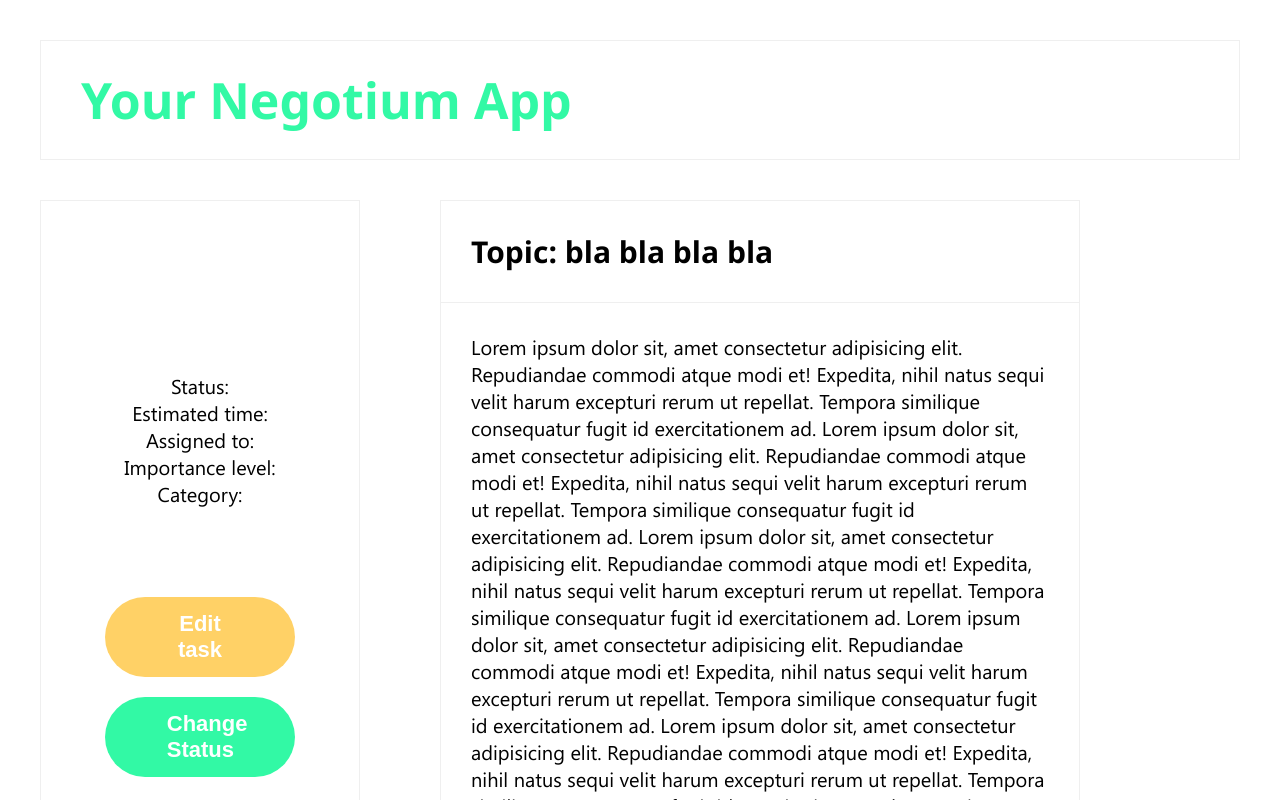
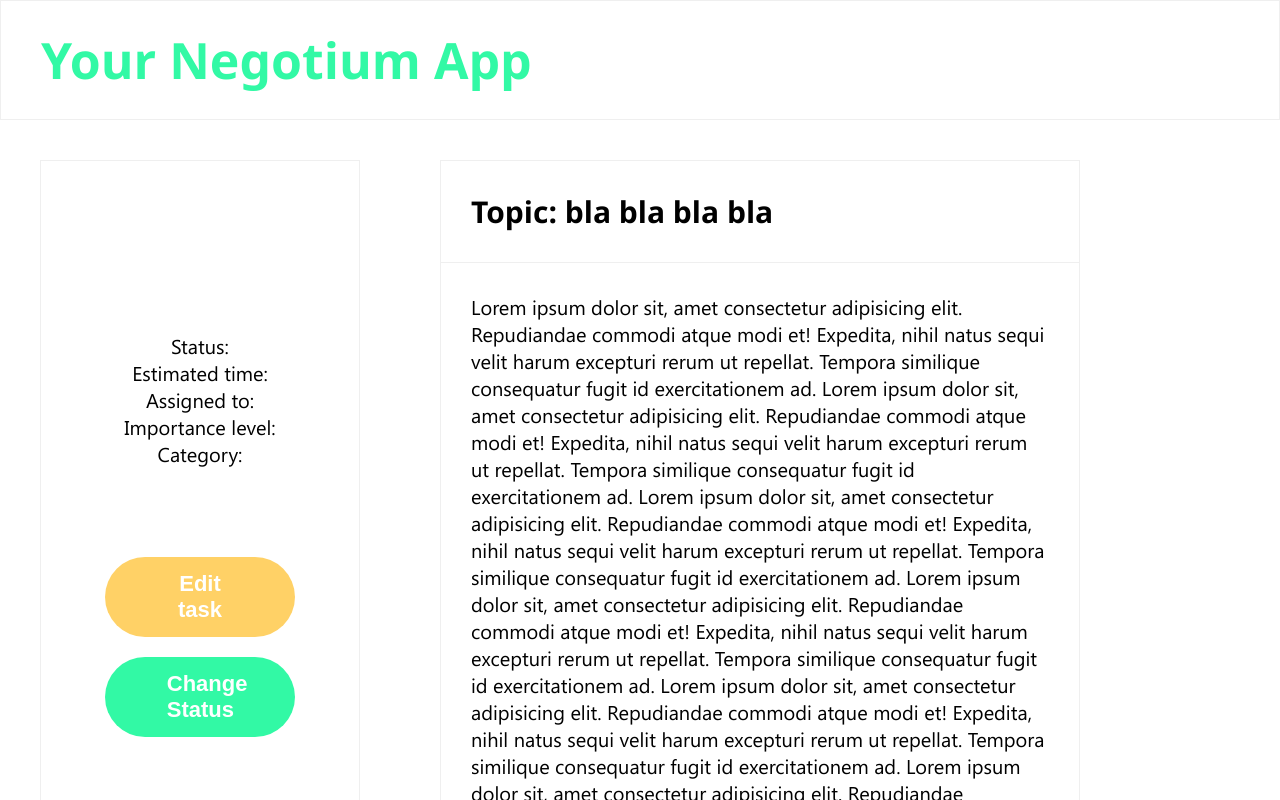
Before and after one commit to TheGitDevelopers/tasks, an Angular app in the folder frontend/: page /negotium-task in a window 1280 px wide. Shown: the top 800 px of the page. Built offline with nearby package versions, Linux system fonts and the light colour scheme.

Commit message:
minor style fixes

```diff
--- a/frontend/src/app/components/negotium-task/negotium-task-details/negotium-task-details.component.scss
+++ b/frontend/src/app/components/negotium-task/negotium-task-details/negotium-task-details.component.scss
@@ -17,7 +17,7 @@ $dark-blue: #073b4c;
 }
 .header {
   border: 1px $input-grey solid;
-  margin: 40px 40px 40px 40px;
+  margin: 0px 0px 40px 0px;
 }
 .task-details {
   display: flex;
@@ -72,6 +72,7 @@ button {
 .footer {
   color: $input-grey;
   margin-left: 40px;
+  margin-bottom: 20px;
   display: flex;
   align-items: center;
   cursor: pointer;
```
